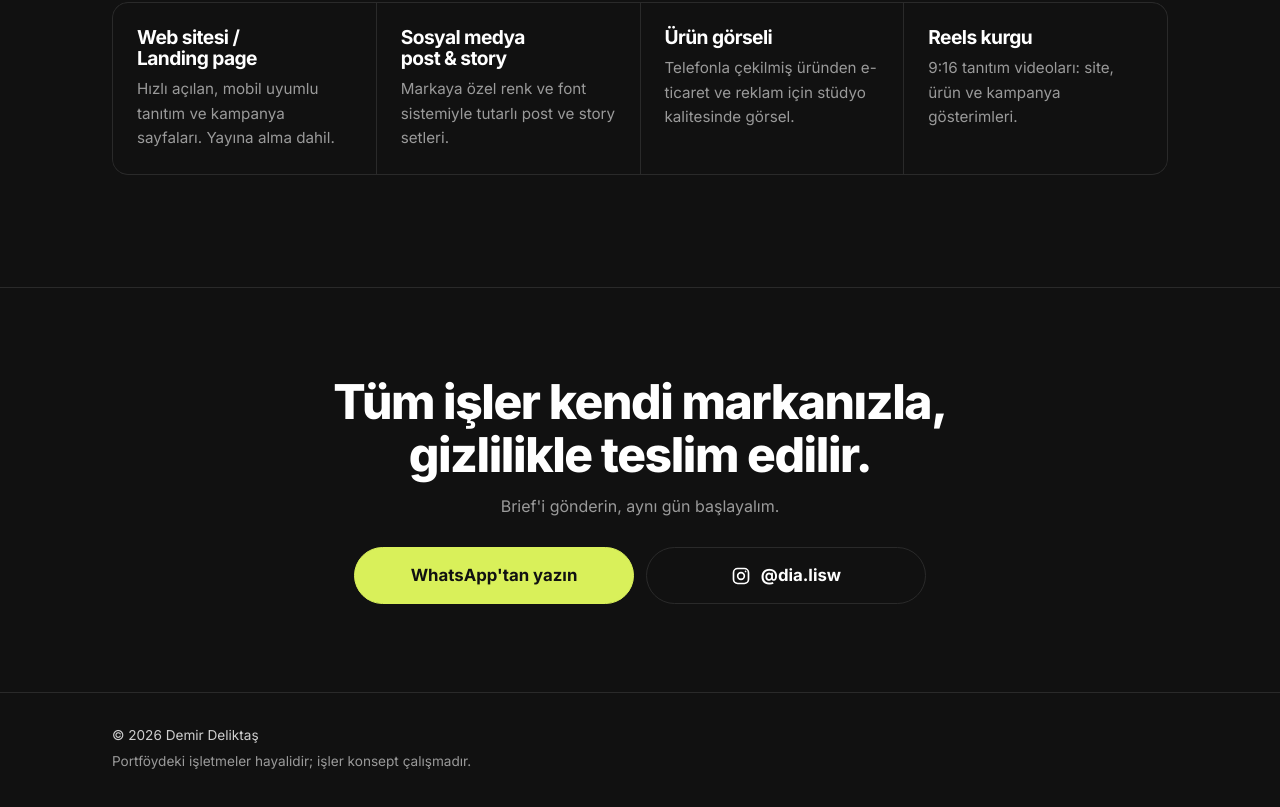
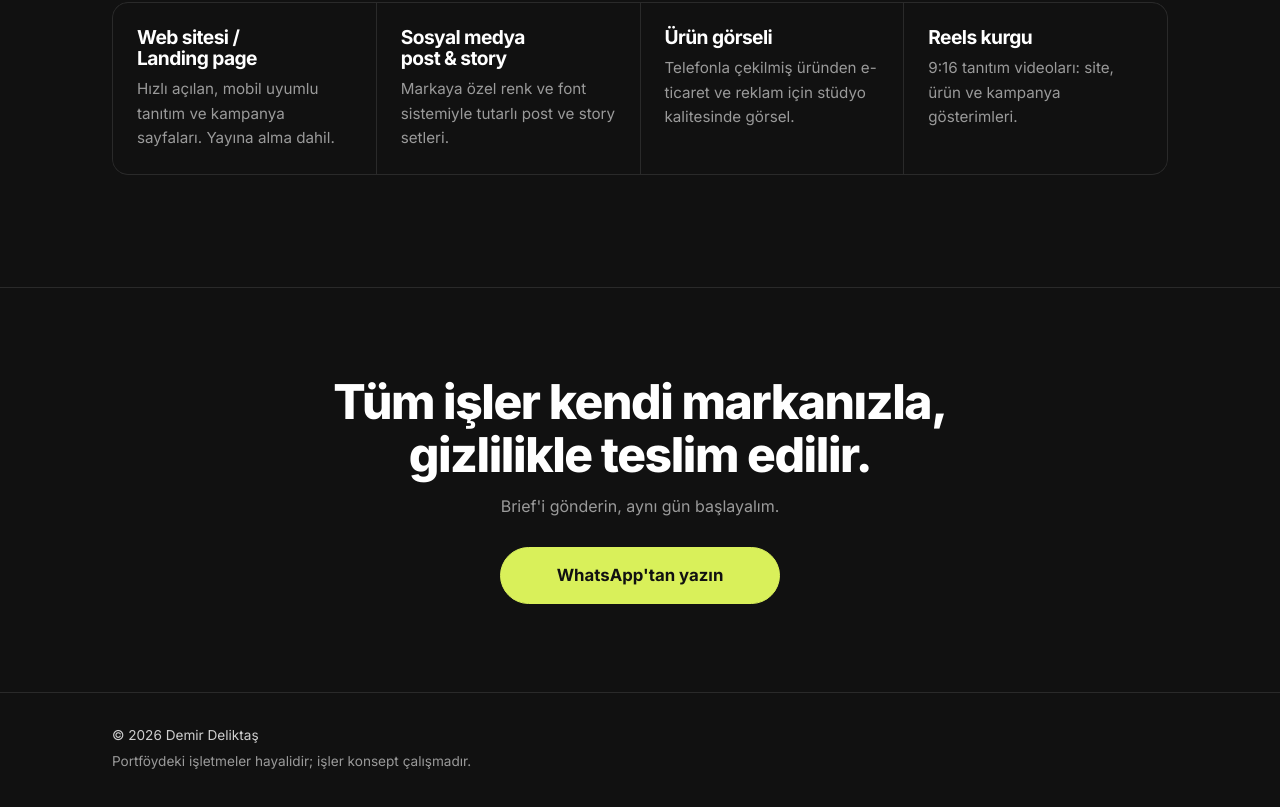
Before and after one commit to demirdeliktas/demirdeliktas, a plain HTML site: page portfolyo/index.html in a window 1280 px wide. Shown: the part 6854-7661 px from the top of the page. Drawn offline with Linux system fonts and the light colour scheme.

Commit message:
Portföy: Instagram bağlantısını kaldır
Co-Authored-By: Claude Opus 5.5 <noreply@anthropic.com>
Claude-Session: https://claude.ai/code/session_01Ck3VDUUAMwsPCLdrnv7hDb

```diff
--- a/portfolyo/index.html
+++ b/portfolyo/index.html
@@ -224,10 +224,6 @@
         <p>Brief'i gönderin, aynı gün başlayalım.</p>
         <div class="cta-row">
           <a class="btn btn-lg" href="https://wa.me/905063120269?text=Merhaba%2C%20ajans%C4%B1m%C4%B1z%20i%C3%A7in%20bir%20i%C5%9F%20hakk%C4%B1nda%20yazmak%20istiyorum." target="_blank" rel="noopener">WhatsApp'tan yazın</a>
-          <a class="btn btn-ghost btn-lg" href="https://www.instagram.com/dia.lisw/" target="_blank" rel="noopener">
-            <svg viewBox="0 0 24 24" aria-hidden="true" fill="none" stroke="currentColor" stroke-width="2"><rect x="3" y="3" width="18" height="18" rx="5"/><circle cx="12" cy="12" r="4"/><circle cx="17.5" cy="6.5" r="1" fill="currentColor" stroke="none"/></svg>
-            @dia.lisw
-          </a>
         </div>
       </div>
     </section>
```
